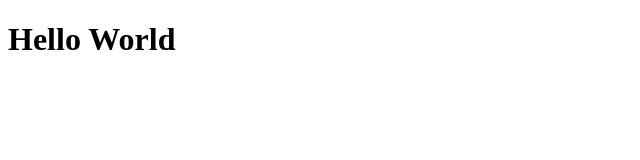
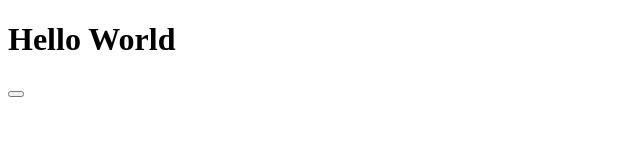
Before and after one commit to Nkunja/Dam-javascriptbootcamp, a plain HTML site: page index.html in a window 1280 px wide. Shown: the full height of the page, 0-640 px from the left. Drawn offline with Linux system fonts and the light colour scheme.

Commit message:
Second Commit

```diff
--- a/index.html
+++ b/index.html
@@ -9,5 +9,6 @@
     <body>
         <h1> Hello World</h1>
         <script src="./Assets/main.js"></script>
+        <button type="submit"       name="formBtn">
     </body>
 </html>
```
